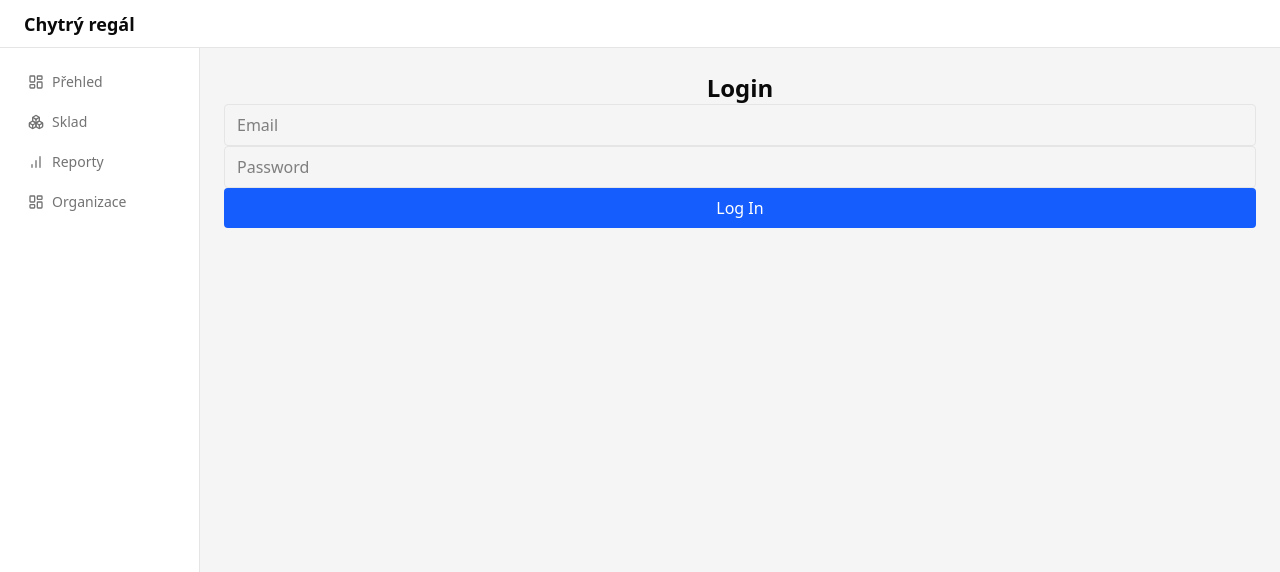
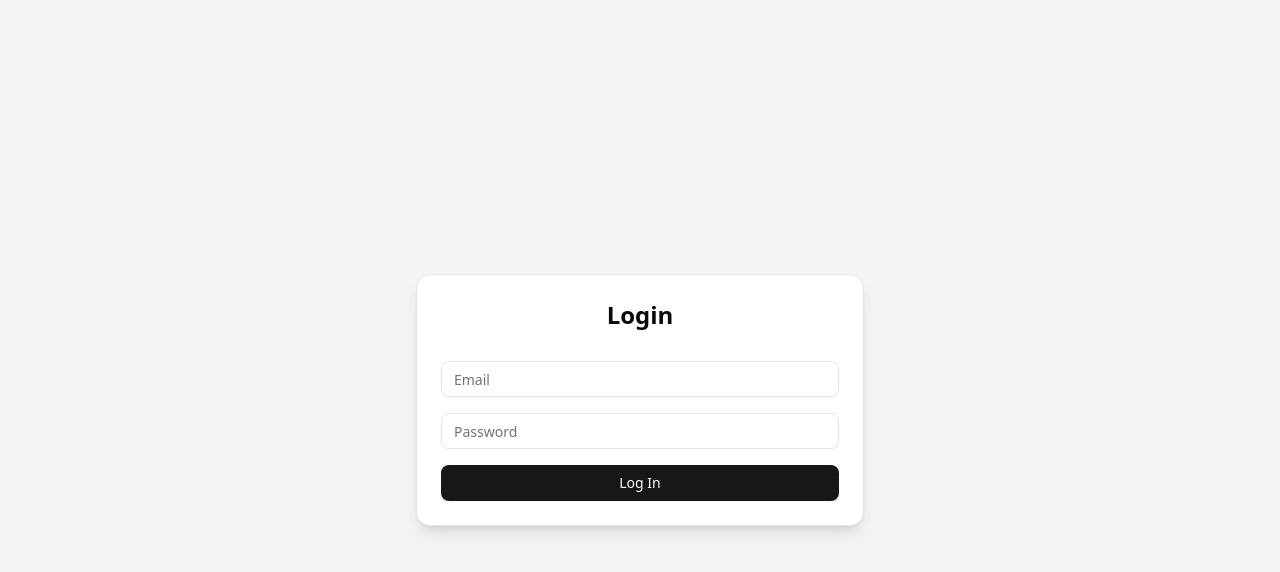
Before and after one commit to zemanluky/cz.smartrack.fe, a React (Vite) app: page /login in a window 1280 px wide. Shown: the top 572 px of the page. Built offline with nearby package versions, Linux system fonts and the light colour scheme.

Commit message:
improved login page

```diff
--- a/src/App.tsx
+++ b/src/App.tsx
@@ -38,41 +38,57 @@ export default function App() {
 
   return (
     <Router>
-      <Layout>
       <Routes>
+        <Route path="/login" element={<LoginPage />} />
         <Route
           path="/"
           element={
+            <Layout>
               <ProtectedRoute element={<Placeholder title="Přehled" />} />
+            </Layout>
           }
         />
         <Route
           path="/dashboard"
           element={
+            <Layout>
               <ProtectedRoute element={<Placeholder title="Přehled" />} />
+            </Layout>
           }
         />
         <Route
           path="/stock"
-            element={<ProtectedRoute element={<StockPage />} />}
+          element={
+            <Layout>
+              <ProtectedRoute element={<StockPage />} />
+            </Layout>
+          }
         />
         <Route
           path="/inventory"
           element={
+            <Layout>
               <ProtectedRoute element={<Placeholder title="Inventura" />} />
+            </Layout>
           }
         />
         <Route
           path="/reports"
-            element={<ProtectedRoute element={<ReportsPage />} />}
+          element={
+            <Layout>
+              <ProtectedRoute element={<ReportsPage />} />
+            </Layout>
+          }
         />
         <Route
           path="/organizations"
-            element={<ProtectedRoute element={<OrganizationsPage />} />}
+          element={
+            <Layout>
+              <ProtectedRoute element={<OrganizationsPage />} />
+            </Layout>
+          }
         />
-          <Route path="/login" element={<LoginPage />} />
       </Routes>
-      </Layout>
     </Router>
   );
 }
--- a/src/app/login/page.tsx
+++ b/src/app/login/page.tsx
@@ -1,6 +1,9 @@
 import React, { useState } from "react";
 import { useNavigate } from "react-router-dom";
 import { useAuthStore } from "@/stores/authStore";
+import { Input } from "@/components/ui/input";
+import { Button } from "@/components/ui/button";
+import { Card, CardContent, CardHeader, CardTitle } from "@/components/ui/card";
 
 const LoginPage = () => {
   const [email, setEmail] = useState("");
@@ -26,33 +29,34 @@ const LoginPage = () => {
   };
 
   return (
-    <div>
-      <form onSubmit={handleSubmit}>
-        <h1 className="text-2xl font-bold text-center">Login</h1>
-        {error && <div className="text-red-600 text-sm">{error}</div>}
-        <input
+    <div className="flex items-center justify-center min-h-screen bg-gray-100">
+      <Card className="w-full max-w-md shadow-lg">
+        <CardHeader>
+          <CardTitle className="text-2xl text-center">Login</CardTitle>
+        </CardHeader>
+        <CardContent>
+          <form onSubmit={handleSubmit} className="space-y-4">
+            {error && <div className="text-sm text-red-600">{error}</div>}
+            <Input
               type="email"
               placeholder="Email"
               value={email}
               onChange={(e) => setEmail(e.target.value)}
-          className="w-full px-3 py-2 border rounded"
               required
             />
-        <input
+            <Input
               type="password"
               placeholder="Password"
               value={password}
               onChange={(e) => setPassword(e.target.value)}
-          className="w-full px-3 py-2 border rounded"
               required
             />
-        <button
-          type="submit"
-          className="w-full bg-blue-600 text-white py-2 rounded hover:bg-blue-700"
-        >
+            <Button type="submit" className="w-full">
               Log In
-        </button>
+            </Button>
           </form>
+        </CardContent>
+      </Card>
     </div>
   );
 };
```
Lines whose indentation alone changed are shown as unchanged.
